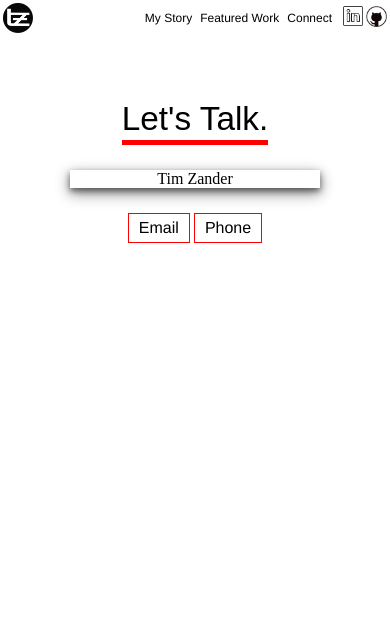
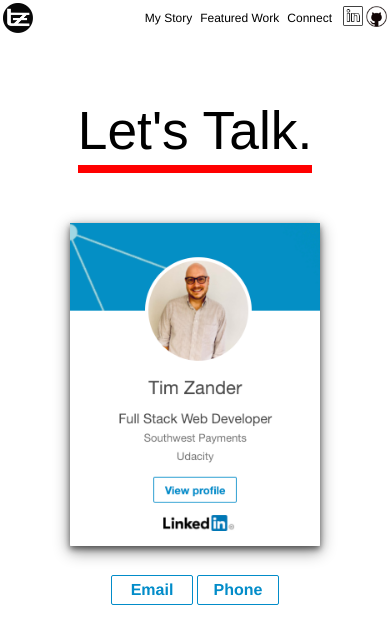
Before and after one commit to tzndr/portfolio-site, a Flask app: page /reach_out in a window 390 px wide. Shown: the top 644 px of the page. Run offline with Flask 2, Linux system fonts and the light colour scheme; some libraries are stand-ins or nearby versions.

Commit message:
Fix bug in LinkedIn thumbnail on Connect page

```diff
--- a/static/style.css
+++ b/static/style.css
@@ -208,6 +208,7 @@ a {
 }
 
 .linkedin-img {
+  width: 300px;
   box-shadow: 0 3px 6px 0 rgba(0, 0, 0, 0.50),
               0 5px 15px 0 rgba(0, 0, 0, 0.47);
 }
@@ -215,23 +216,32 @@ a {
 .email-img {
   display: inline-block;
   margin: 25px 0 0 0;
-  border: 1px solid red;
+  width: 60px;
+  color: #028CC9;
+  border: 1px solid #028CC9;
+  border-radius: 2px;
   padding: 5px 10px;
   font-family: helvetica, arial;
+  font-weight: bolder;
 }
 
 .phone-img {
   display: inline-block;
-  margin: 25px auto;
-  border: 1px solid red;
+  margin: 25px 0 0 0;
+  width: 60px;
+  text-align: center;
+  color: #028CC9;
+  border: 1px solid #028CC9;
   padding: 5px 10px;
+  border-radius: 2px;
   font-family: helvetica, arial;
+  font-weight: bold;
 }
 
 .email-img:hover,
 .phone-img:hover {
   cursor: pointer;
-  background-color: red;
+  background-color: #028CC9;
   color: white;
 }
 
@@ -362,6 +372,7 @@ a {
   .info-box-data {
     margin: 50px auto;
     font: 30pt helvetica, arial;
+    font-weight: 700;
   }
 
   .contact-options-container {
@@ -504,22 +515,14 @@ a {
     margin: 100px auto;
   }
 
-  .info-box-header {
-    display: inline-block;
-    font: 25pt bold helvetica, arial;
-    padding: 0 0 20px 0;
-    height: 20px;
-    border-bottom: 5px solid red;
-    margin: auto;
-  }
-
-  .info-box-data {
-    margin: 25px auto;
-    font: 12pt helvetica, arial;
-    font-weight: 700;
-  }
-
   .linkedin-img {
     width: 250px;
   }
 }
+
+@media screen and (max-width: 376px) {
+  .info-box-data {
+    font: 17pt helvetica, arial;
+    font-weight: 700;
+  }
+}
--- a/templates/reach_out.html
+++ b/templates/reach_out.html
@@ -23,23 +23,17 @@
         <div class="info-box-data" data-bind="text: infoBoxData"></div>
       </div>
       <span class="contact-options-container">
-        <div class="LI-profile-badge linkedin-img"  data-version="v1" data-size="large"
-             data-locale="en_US" data-type="vertical" data-theme="light"
-             data-vanity="timothyzander"><a class="LI-simple-link"
-             href='https://www.linkedin.com/in/timothyzander?trk=profile-badge'>Tim Zander</a>
+        <div>
+          <a href="https://linkedin.com/in/timothyzander">
+            <img class="linkedin-img" src="../static/img/linkedin_thumbnail.png">
+          </a>
         </div>
         <div data-bind="click: changeConnectInfo" id="email" class="email-img">Email</div>
         <div data-bind="click: changeConnectInfo" id="phone" class="phone-img">Phone</div>
       </span>
     </div>
-    <script type="text/javascript"
-            src="https://platform.linkedin.com/badges/js/profile.js" async defer>
-    </script>
     <script src="../static/js/libs/knockout-3.2.0.js"></script>
     <script src="../static/js/model.js"></script>
     <script src="../static/js/app.js"></script>
-    <script type="text/javascript"
-            src="https://platform.linkedin.com/badges/js/profile.js" async defer>
-    </script>
   </body>
 </html>
--- a/views.py
+++ b/views.py
@@ -20,4 +20,5 @@ def showReachOut():
 
 
 if __name__ == '__main__':
+    app.config['DEBUG'] = True
     app.run(host='0.0.0.0', port=8000)
```
Also changed, not shown: static/img/linkedin_thumbnail.png (added).
